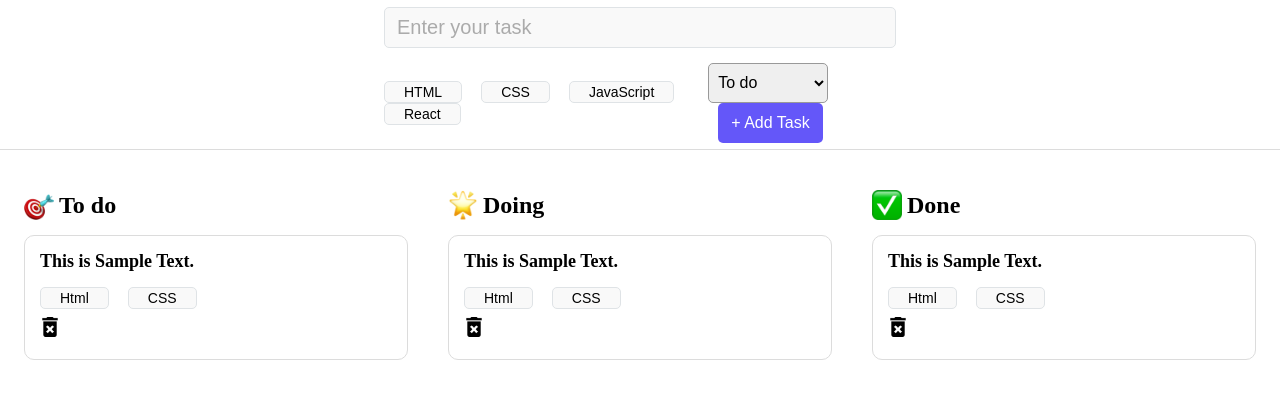
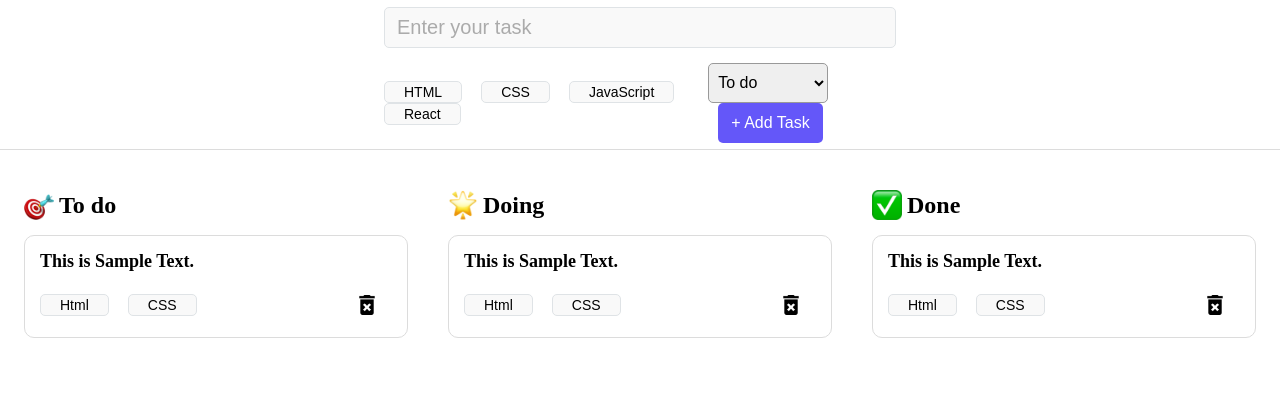
Before and after one commit to fridahenriksen1/tasktrek, a React (Vite) app: page / in a window 1280 px wide. Shown: the top 398 px of the page. Built offline with nearby package versions, Linux system fonts and the light colour scheme.

Commit message:
Added display flex

```diff
--- a/src/components/TaskCard.css
+++ b/src/components/TaskCard.css
@@ -11,6 +11,12 @@
   font-size: 1.125rem;
   font-weight: 600;
   margin-bottom: 0.938rem;
+}
+
+.task_card_bottom_line {
+  display: flex;
+  align-items: center;
+  justify-content: space-between;
 }
 
 .task_delete {
```
